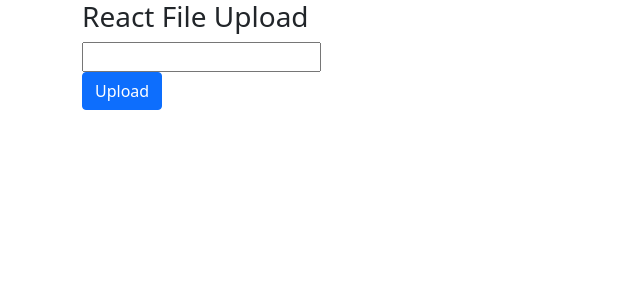
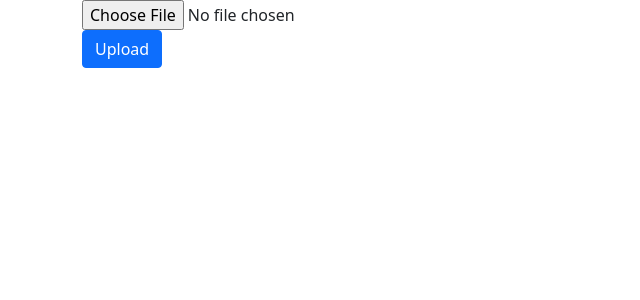
Before and after one commit to le4nnt0nn/react-image-uploader, a React (Create React App) app in the folder image-uploader/: page / in a window 1280 px wide. Shown: the top 300 px of the page, without its empty margins (0-640 px from the left). Built offline with nearby package versions, Linux system fonts and the light colour scheme.

Commit message:
added axios & changed structure

```diff
--- a/image-uploader/src/components/FileUpload.js
+++ b/image-uploader/src/components/FileUpload.js
@@ -1,18 +1,44 @@
 import { Component } from 'react/cjs/react.production.min';
+import axios from 'axios';
 
 export class FileUpload extends Component {
+  constructor(props) {
+    super(props);
+
+    this.onFileChange = this.onFileChange.bind(this);
+    this.onSubmit = this.onSubmit.bind(this);
+
+    this.state = {
+      profileImg: ''
+    }
+  }
+
+  onFileChange(e) {
+    this.setState({ profileImg: e.target.files[0] })
+  }
+
+  onSubmit(e) {
+    e.preventDefault()
+    const formData = new FormData()
+    formData.append('profileImg', this.state.profileImg)
+    axios.post("http://localhost:4000/api/user-profile", formData, {
+    }).then(res => {
+      console.log(res)
+    })
+  }
+
+
   render() {
     return (
-      <div className='container'>
-        <div className='row'>
-          <form>
-              <h3>React File Upload</h3>
-              <div className='form-group'>
-                <input className='file'/>
-              </div>
-              <div className='form-group'>
-                <button className='btn btn-primary' type='submit'>Upload</button>
-              </div>
+      <div className="container">
+        <div className="row">
+          <form onSubmit={this.onSubmit}>
+            <div className="form-group">
+              <input type="file" onChange={this.onFileChange} />
+            </div>
+            <div className="form-group">
+              <button className="btn btn-primary" type="submit">Upload</button>
+            </div>
           </form>
         </div>
       </div>
```
